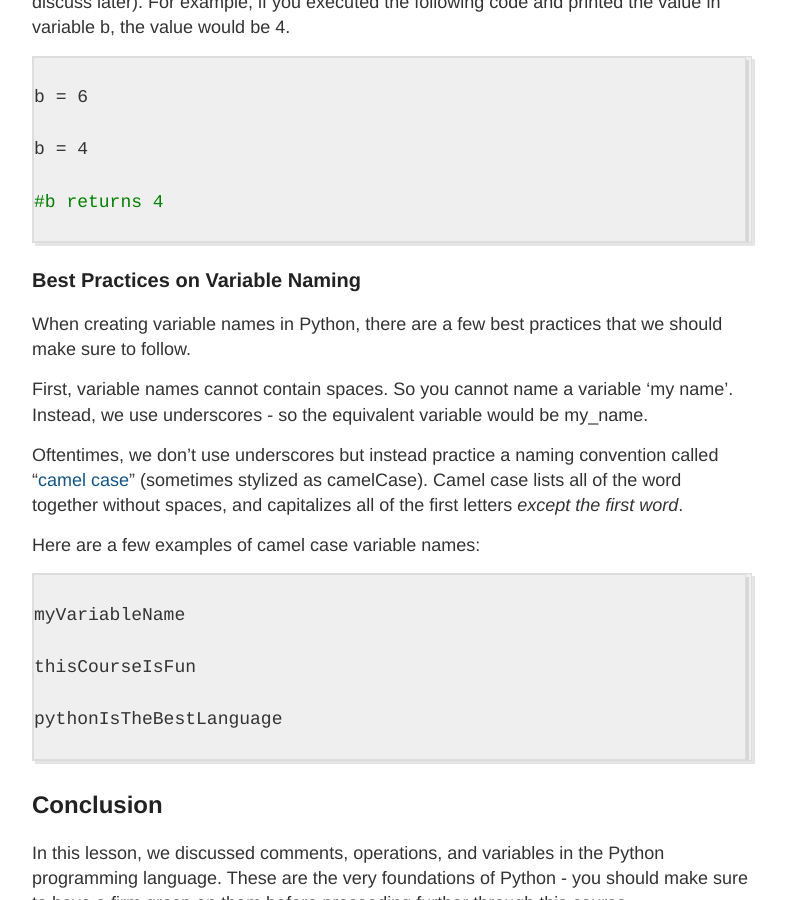
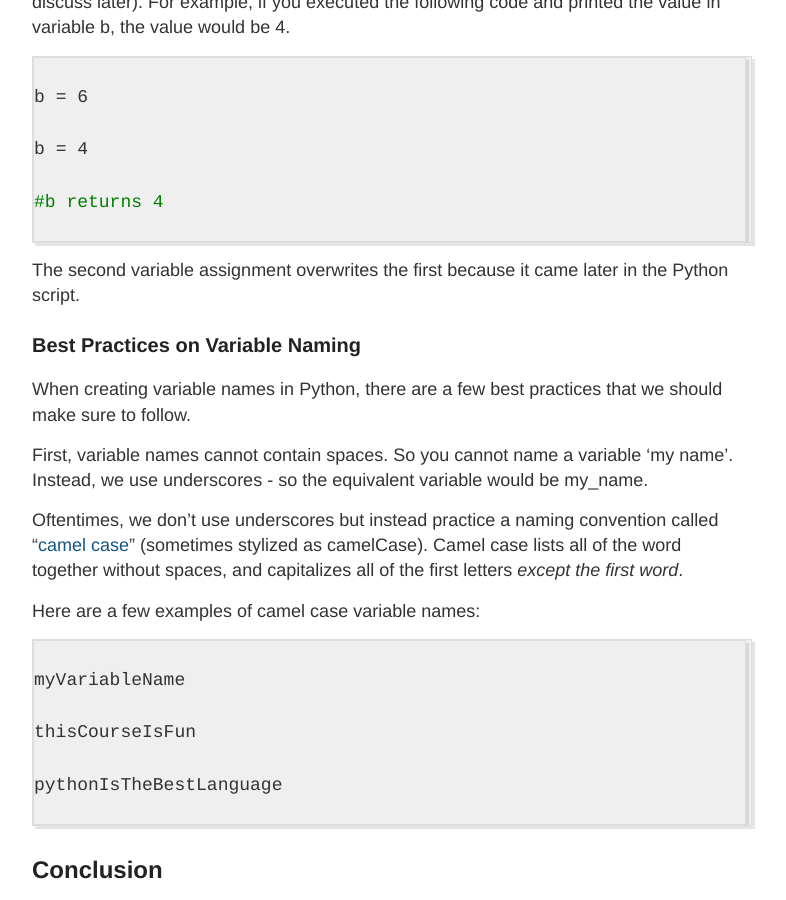
Before and after one commit to rosyberti/website, a Jekyll site: the page built from python-course/python-comments-operations-variables.md, in a window 1280 px wide and 900 px high, scrolled down 7033 px. Shown: the whole window, without its empty margins (248-1034 px from the left). Built offline with Jekyll 4.4.1, drawn with Linux system fonts in a browser that asks for light colours.

Commit message:
added clarity on variable assignment

````diff
--- a/python-course/python-comments-operations-variables.md
+++ b/python-course/python-comments-operations-variables.md
@@ -303,6 +303,7 @@ b = 4
 
 ```
 
+The second variable assignment overwrites the first because it came later in the Python script.
 
 ### Best Practices on Variable Naming
 
````
